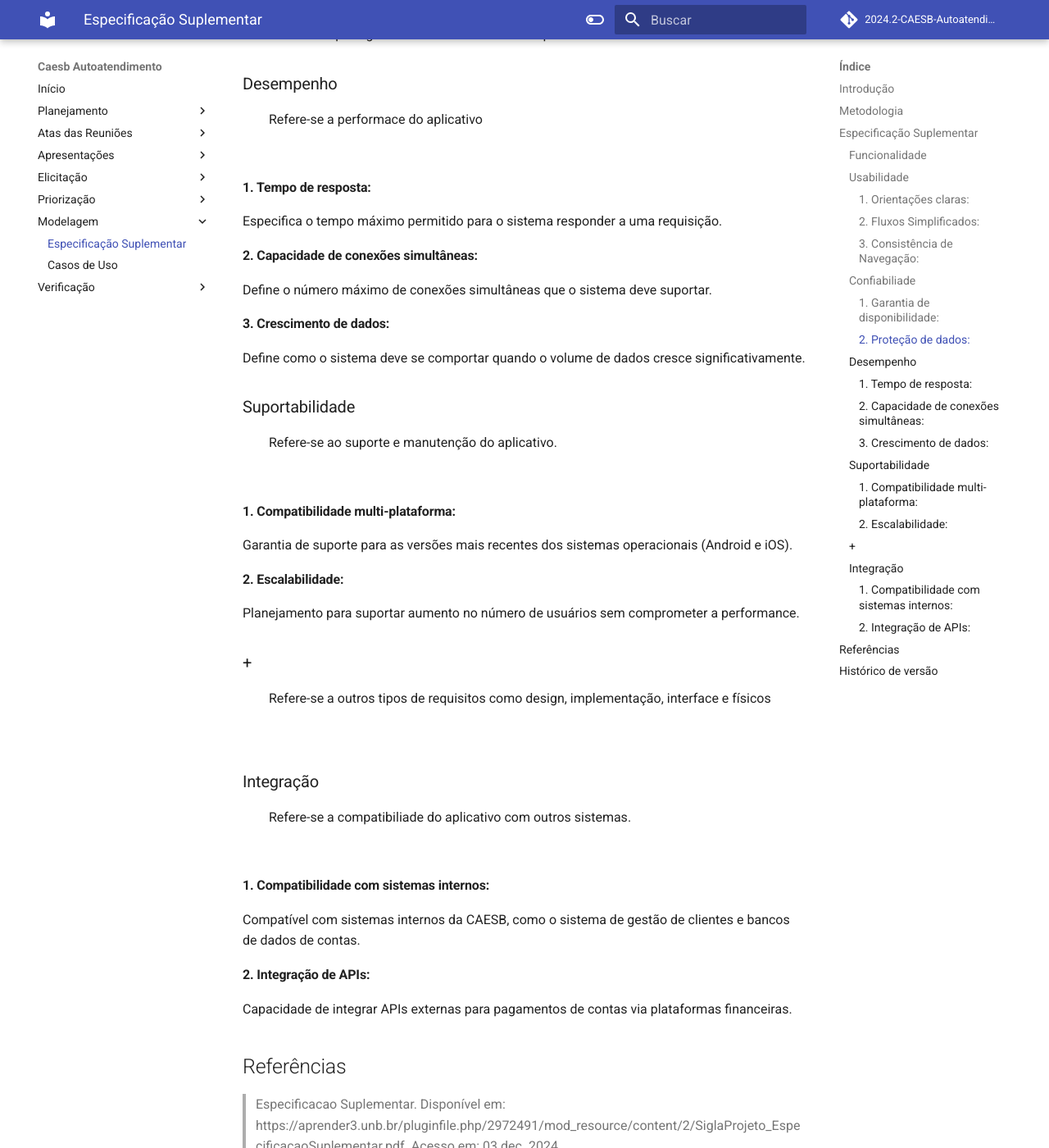
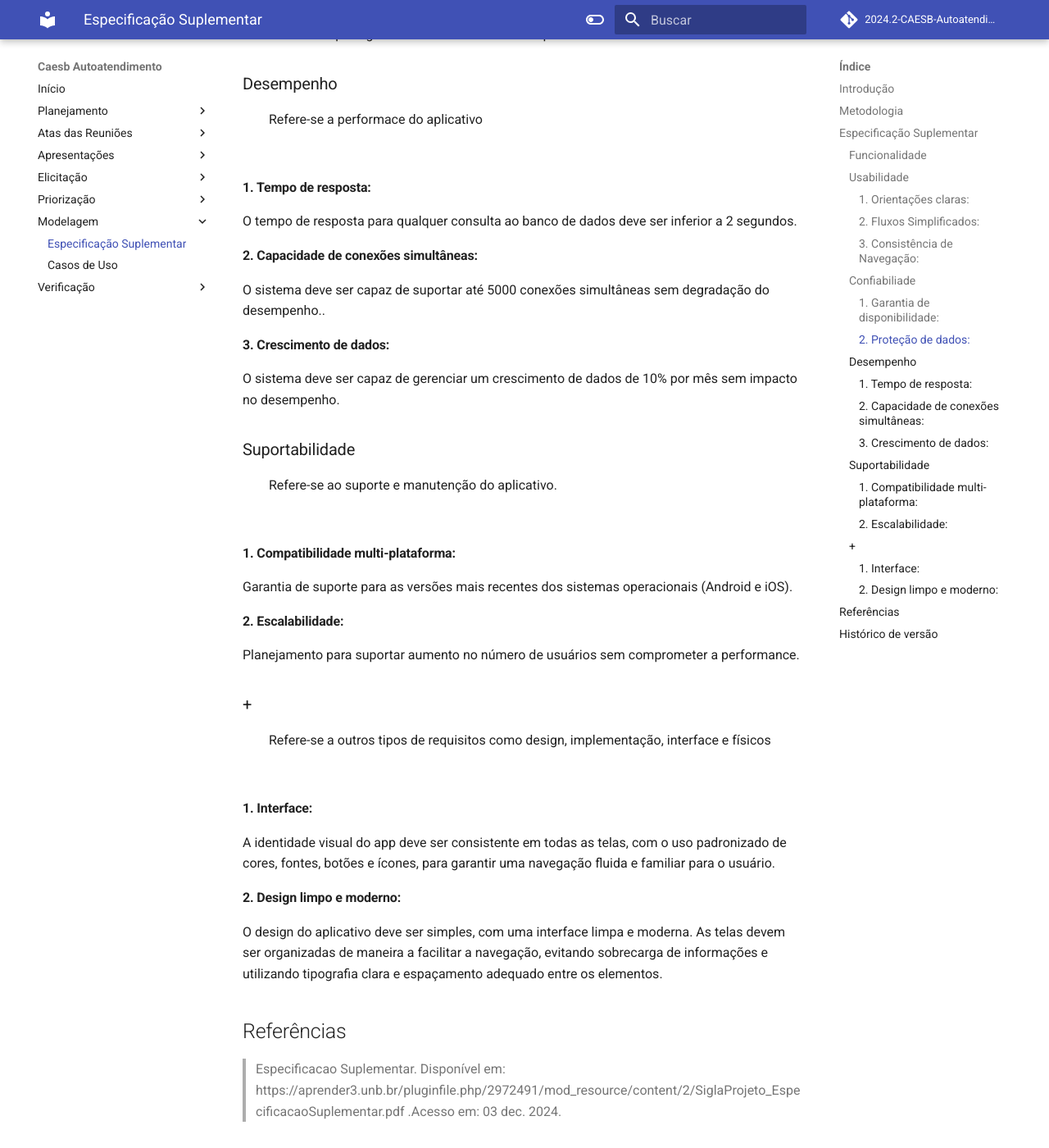
Before and after one commit to Requisitos-de-Software/2024.2-CAESB-Autoatendimento, an MkDocs documentation site: the page built from docs/modelagem/especSup.md, in a window 1280 px wide and 1400 px high, scrolled down 1724 px. Shown: the whole window at 82% size. Built offline with MkDocs 1.6.1 and Material for MkDocs 9.7.7, drawn with Linux system fonts in a browser that asks for light colours; comment, search, counter and statistics services are not loaded; some of the changed text lies outside the part shown.

Commit message:
add e remocao de requisitos

```diff
--- a/docs/modelagem/especSup.md
+++ b/docs/modelagem/especSup.md
@@ -55,13 +55,12 @@ O sistema deve proteger os dados do usuário à ataques.
 <br>
 
 #### 1. Tempo de resposta:
-Especifica o tempo máximo permitido para o sistema responder a uma requisição.
-
+O tempo de resposta para qualquer consulta ao banco de dados deve ser inferior a 2 segundos.
 #### 2. Capacidade de conexões simultâneas:
-Define o número máximo de conexões simultâneas que o sistema deve suportar.
+O sistema deve ser capaz de suportar até 5000 conexões simultâneas sem degradação do desempenho..
 
 #### 3. Crescimento de dados:
-Define como o sistema deve se comportar quando o volume de dados cresce significativamente.
+O sistema deve ser capaz de gerenciar um crescimento de dados de 10% por mês sem impacto no desempenho.
 
 ### Suportabilidade
 <p align="justify">&emsp;&emsp;Refere-se ao suporte e manutenção do aplicativo.</p>
@@ -77,15 +76,11 @@ Planejamento para suportar aumento no número de usuários sem comprometer a per
 <p align="justify">&emsp;&emsp;Refere-se a outros tipos de requisitos como design, implementação, interface e físicos</p>
 <br>
 
-### Integração
-<p align="justify">&emsp;&emsp;Refere-se a compatibiliade do aplicativo com outros sistemas.</p>
-<br>
+#### 1. Interface:
+A identidade visual do app deve ser consistente em todas as telas, com o uso padronizado de cores, fontes, botões e ícones, para garantir uma navegação fluida e familiar para o usuário.
 
-#### 1. Compatibilidade com sistemas internos:
-Compatível com sistemas internos da CAESB, como o sistema de gestão de clientes e bancos de dados de contas.
-
-#### 2. Integração de APIs:
-Capacidade de integrar APIs externas para pagamentos de contas via plataformas financeiras.
+#### 2. Design limpo e moderno:
+O design do aplicativo deve ser simples, com uma interface limpa e moderna. As telas devem ser organizadas de maneira a facilitar a navegação, evitando sobrecarga de informações e utilizando tipografia clara e espaçamento adequado entre os elementos.
 
 
 ## Referências
```
Also changed, not shown: other parts of docs/modelagem/especSup.md (+1 -0 lines).
